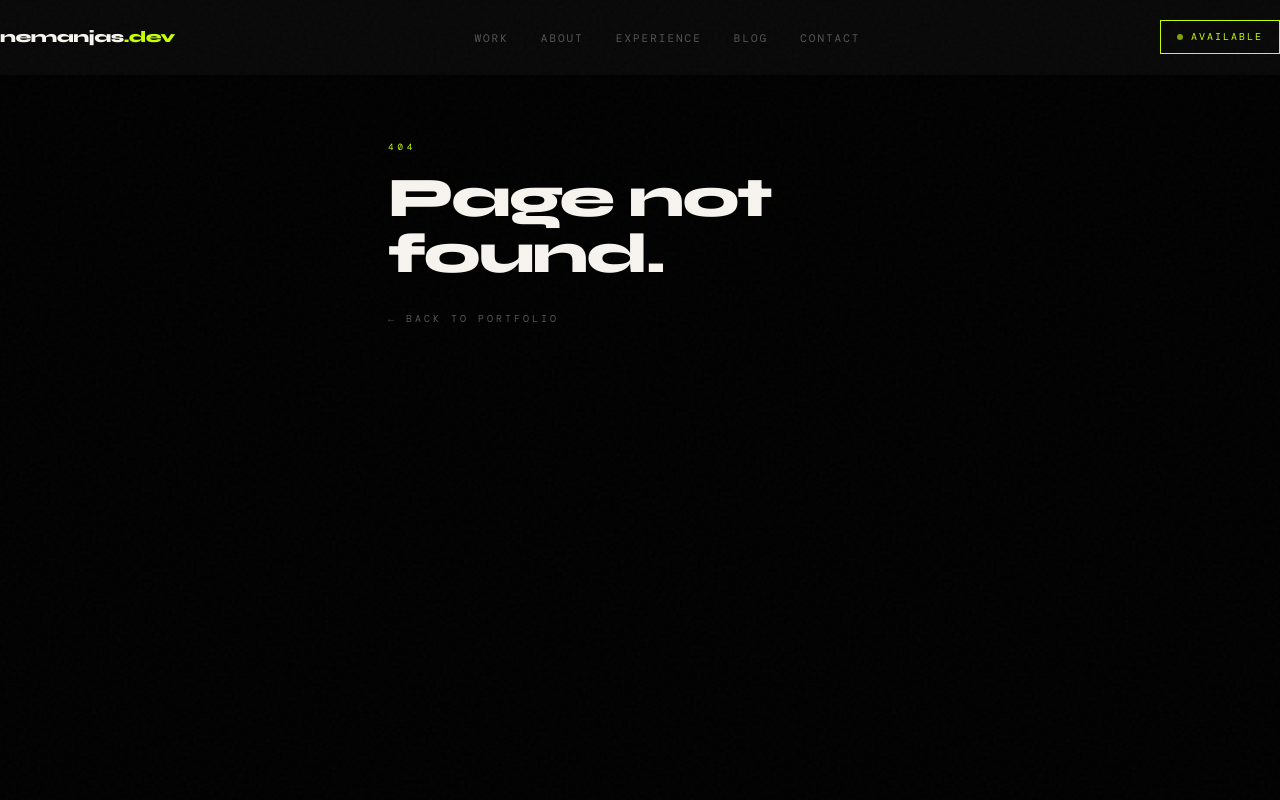
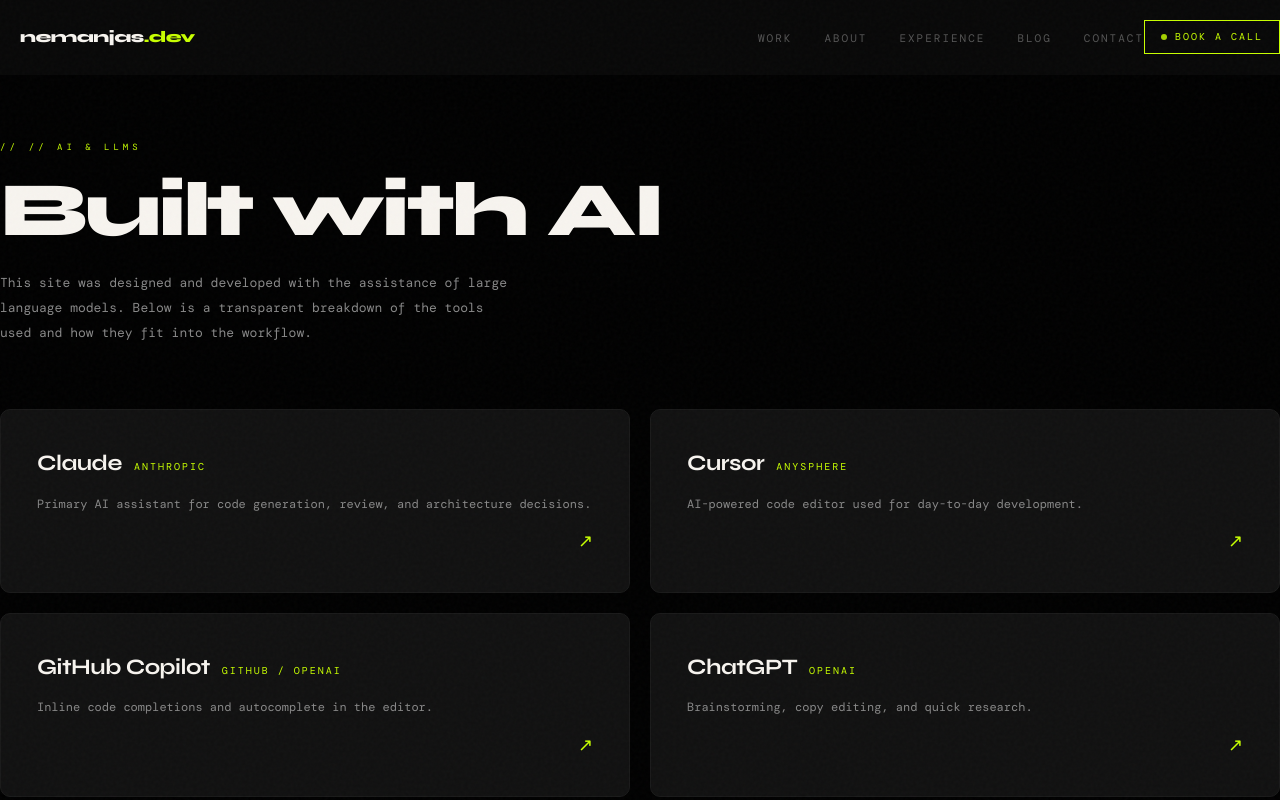
Before and after one commit to savaticnemanja/nemanjas-portfolio, a Next.js app: page /llm-info in a window 1280 px wide. Before the commit this address had no page. Shown: the top 800 px of the page. Built offline with nearby package versions, Linux system fonts and the light colour scheme; a web font is replaced by a local one.

Commit message:
checkpoint

```diff
--- a/app/globals.css
+++ b/app/globals.css
@@ -98,12 +98,14 @@
   font-size: 16px;
   letter-spacing: -0.5px;
   color: var(--white);
+  padding-left: 20px;
 }
 .nav-logo span { color: var(--lime); }
 
 .nav-links {
   display: flex;
   gap: 32px;
+  margin-left: auto;
 }
 .nav-links a {
   font-family: var(--font-mono);
@@ -299,6 +301,7 @@
   width: 100%;
   max-width: 360px;
   position: relative;
+  border-radius: 10px;
   animation: fadeUp 0.8s ease both 0.4s;
 }
 .hero-stats-card::before {
@@ -468,6 +471,7 @@
   position: relative;
   overflow: hidden;
   border: 1px solid var(--ink3);
+  border-radius: 10px;
   transition: border-color 0.3s;
   display: block;
   min-height: 500px;
@@ -738,9 +742,7 @@
    CONTACT
 ───────────────────────────────────────────── */
 .contact-section {
-  background: var(--ink2);
-  border-top: 1px solid var(--ink3);
-  border-bottom: 1px solid var(--ink3);
+  background: var(--lime);
   padding: 100px 0;
 }
 .contact-inner {
@@ -752,18 +754,25 @@
   align-items: center;
 }
 
+.contact-section .section-label {
+  color: rgba(0,0,0,0.5);
+}
+.contact-section .section-label::before {
+  color: var(--ink);
+}
+
 .contact-headline {
   font-family: var(--font-display);
   font-size: clamp(36px, 4.5vw, 64px);
   font-weight: 800;
   letter-spacing: -2px;
   line-height: 0.95;
-  color: var(--white);
+  color: var(--ink);
 }
 .contact-headline em {
   font-family: var(--font-serif);
   font-style: italic;
-  color: var(--lime);
+  color: var(--ink);
 }
 
 .contact-details { display: flex; flex-direction: column; }
@@ -773,27 +782,27 @@
   align-items: center;
   gap: 16px;
   padding: 16px 0;
-  border-bottom: 1px solid var(--ink3);
+  border-bottom: 1px solid rgba(0,0,0,0.15);
   transition: padding-left 0.2s;
 }
 .contact-row:hover { padding-left: 8px; }
-.contact-row:first-child { border-top: 1px solid var(--ink3); }
+.contact-row:first-child { border-top: 1px solid rgba(0,0,0,0.15); }
 
 .contact-row-label {
   font-family: var(--font-mono);
   font-size: 9px;
   letter-spacing: 3px;
   text-transform: uppercase;
-  color: var(--text2);
+  color: rgba(0,0,0,0.45);
   min-width: 80px;
 }
 .contact-row-value {
   font-family: var(--font-mono);
   font-size: 12px;
-  color: var(--white);
-  transition: color 0.2s;
+  color: var(--ink);
+  transition: opacity 0.2s;
 }
-.contact-row:hover .contact-row-value { color: var(--lime); }
+.contact-row:hover .contact-row-value { opacity: 0.6; }
 
 /* ─────────────────────────────────────────────
    BLOG
@@ -852,6 +861,7 @@
 .blog-card {
   background: var(--ink2);
   border: 1px solid var(--ink3);
+  border-radius: 10px;
   padding: 32px;
   display: flex;
   flex-direction: column;
@@ -930,20 +940,70 @@
    FOOTER
 ───────────────────────────────────────────── */
 .site-footer {
-  padding: 28px 0;
+  background: var(--ink2);
+  border-top: 1px solid var(--ink3);
+}
+
+.footer-cols {
+  max-width: 1400px;
+  margin: 0 auto;
+  display: grid;
+  grid-template-columns: 1.5fr 1fr 1fr 1fr;
+  gap: 60px;
+  padding: 72px 0 60px;
+  border-bottom: 1px solid var(--ink3);
+}
+
+.footer-logo {
+  font-family: var(--font-display);
+  font-weight: 800;
+  font-size: 20px;
+  letter-spacing: -0.5px;
+  color: var(--white);
+  margin-bottom: 16px;
+  display: block;
+}
+.footer-logo span { color: var(--lime); }
+
+.footer-tagline {
+  font-family: var(--font-mono);
+  font-size: 11px;
+  line-height: 1.8;
+  color: var(--text);
+  max-width: 260px;
+}
+
+.footer-col-label {
+  font-family: var(--font-mono);
+  font-size: 9px;
+  letter-spacing: 3px;
+  text-transform: uppercase;
+  color: var(--lime);
+  margin-bottom: 24px;
+}
+
+.footer-col-links {
+  display: flex;
+  flex-direction: column;
+  gap: 12px;
+}
+.footer-col-links a {
+  font-family: var(--font-mono);
+  font-size: 12px;
+  color: var(--text2);
+  transition: color 0.2s;
+}
+.footer-col-links a:hover { color: var(--white); }
+
+.footer-bottom {
+  max-width: 1400px;
+  margin: 0 auto;
+  padding: 24px 0;
   display: flex;
   align-items: center;
   justify-content: space-between;
-  border-top: 1px solid var(--ink3);
 }
-.footer-logo {
-  font-family: var(--font-display);
-  font-weight: 800;
-  font-size: 14px;
-  letter-spacing: -0.3px;
-  color: var(--white);
-}
-.footer-logo span { color: var(--lime); }
+
 .footer-copy {
   font-family: var(--font-mono);
   font-size: 10px;
@@ -951,6 +1011,7 @@
   color: var(--text2);
   text-transform: uppercase;
 }
+
 .footer-back {
   font-family: var(--font-mono);
   font-size: 10px;
@@ -963,6 +1024,124 @@
   transition: color 0.2s;
 }
 .footer-back:hover { color: var(--lime); }
+
+/* ─────────────────────────────────────────────
+   LLM INFO PAGE
+───────────────────────────────────────────── */
+.llm-info-page {
+  min-height: 100vh;
+  padding: 140px 0 100px;
+}
+
+.llm-info-inner {
+  max-width: 1400px;
+  margin: 0 auto;
+}
+
+.llm-info-header {
+  max-width: 680px;
+  margin-bottom: 64px;
+}
+
+.llm-info-title {
+  font-family: var(--font-display);
+  font-size: clamp(48px, 6vw, 96px);
+  font-weight: 800;
+  line-height: 0.95;
+  letter-spacing: -3px;
+  color: var(--white);
+  margin: 20px 0 24px;
+}
+
+.llm-info-lead {
+  font-family: var(--font-mono);
+  font-size: 13px;
+  line-height: 1.9;
+  color: var(--text);
+  max-width: 520px;
+}
+
+.llm-info-grid {
+  display: grid;
+  grid-template-columns: repeat(2, 1fr);
+  gap: 1.25rem;
+  margin-bottom: 64px;
+}
+
+.llm-tool-card {
+  background: var(--ink2);
+  border: 1px solid var(--ink3);
+  border-radius: 10px;
+  padding: 36px;
+  display: flex;
+  flex-direction: column;
+  gap: 12px;
+  position: relative;
+  transition: border-color 0.2s, background 0.2s;
+  text-decoration: none;
+}
+.llm-tool-card:hover {
+  border-color: var(--lime);
+  background: var(--ink3);
+}
+
+.llm-tool-top {
+  display: flex;
+  align-items: baseline;
+  gap: 12px;
+}
+
+.llm-tool-name {
+  font-family: var(--font-display);
+  font-size: 22px;
+  font-weight: 700;
+  color: var(--white);
+  letter-spacing: -0.5px;
+}
+
+.llm-tool-by {
+  font-family: var(--font-mono);
+  font-size: 10px;
+  letter-spacing: 2px;
+  text-transform: uppercase;
+  color: var(--lime);
+}
+
+.llm-tool-use {
+  font-family: var(--font-mono);
+  font-size: 12px;
+  line-height: 1.8;
+  color: var(--text);
+  flex: 1;
+}
+
+.llm-tool-arrow {
+  font-size: 18px;
+  color: var(--lime);
+  align-self: flex-end;
+  transition: transform 0.2s;
+}
+.llm-tool-card:hover .llm-tool-arrow { transform: translate(3px, -3px); }
+
+.llm-info-note {
+  border-top: 1px solid var(--ink3);
+  padding-top: 48px;
+  max-width: 600px;
+}
+.llm-info-note p {
+  font-family: var(--font-mono);
+  font-size: 12px;
+  line-height: 1.9;
+  color: var(--text);
+  margin-top: 16px;
+}
+
+@media (max-width: 768px) {
+  .llm-info-page { padding: 120px 12px 80px; }
+  .llm-info-inner { padding: 0; }
+  .llm-info-grid { grid-template-columns: 1fr; }
+  .llm-info-title { letter-spacing: -2px; }
+}
 
 /* ─────────────────────────────────────────────
    BLOG ARTICLE PAGE
@@ -1150,12 +1329,13 @@
     gap: 40px;
   }
 
-  .site-footer {
-    padding: 20px 12px;
-    flex-wrap: wrap;
-    gap: 12px;
+  .footer-cols {
+    grid-template-columns: 1fr;
+    gap: 40px;
+    padding: 48px 12px 40px;
   }
-  .footer-copy { order: 3; width: 100%; text-align: center; }
+  .footer-bottom { padding: 20px 12px; }
+  .footer-copy { width: 100%; }
 
   .blog-grid { grid-template-columns: 1fr; }
   .blog-search-input { width: 100%; }
--- /dev/null
+++ b/app/llm-info/page.jsx
@@ -0,0 +1,75 @@
+export const metadata = {
+  title: 'LLM Info · nemanjas.dev',
+  description: 'Information about AI tools and LLMs used in this portfolio.',
+}
+
+const tools = [
+  {
+    name: 'Claude',
+    by: 'Anthropic',
+    href: 'https://claude.ai',
+    use: 'Primary AI assistant for code generation, review, and architecture decisions.',
+  },
+  {
+    name: 'Cursor',
+    by: 'Anysphere',
+    href: 'https://cursor.com',
+    use: 'AI-powered code editor used for day-to-day development.',
+  },
+  {
+    name: 'GitHub Copilot',
+    by: 'GitHub / OpenAI',
+    href: 'https://github.com/features/copilot',
+    use: 'Inline code completions and autocomplete in the editor.',
+  },
+  {
+    name: 'ChatGPT',
+    by: 'OpenAI',
+    href: 'https://openai.com',
+    use: 'Brainstorming, copy editing, and quick research.',
+  },
+]
+
+export default function LlmInfoPage() {
+  return (
+    <main className="llm-info-page">
+      <div className="llm-info-inner">
+        <div className="llm-info-header">
+          <div className="section-label">// AI &amp; LLMs</div>
+          <h1 className="llm-info-title">Built with AI</h1>
+          <p className="llm-info-lead">
+            This site was designed and developed with the assistance of large language models.
+            Below is a transparent breakdown of the tools used and how they fit into the workflow.
+          </p>
+        </div>
+
+        <div className="llm-info-grid">
+          {tools.map((tool) => (
+            <a
+              key={tool.name}
+              href={tool.href}
+              target="_blank"
+              rel="noreferrer"
+              className="llm-tool-card"
+            >
+              <div className="llm-tool-top">
+                <span className="llm-tool-name">{tool.name}</span>
+                <span className="llm-tool-by">{tool.by}</span>
+              </div>
+              <p className="llm-tool-use">{tool.use}</p>
+              <span className="llm-tool-arrow">↗</span>
+            </a>
+          ))}
+        </div>
+
+        <div className="llm-info-note">
+          <span className="section-label">// Note</span>
+          <p>
+            All content, decisions, and final implementations are reviewed and owned by the developer.
+            AI is used as a tool to move faster — not as a replacement for engineering judgement.
+          </p>
+        </div>
+      </div>
+    </main>
+  )
+}
--- a/components/Nav.jsx
+++ b/components/Nav.jsx
@@ -22,7 +22,7 @@
         <li><a href="#blog">Blog</a></li>
         <li><a href="#contact">Contact</a></li>
       </ul>
-      <a href="#contact" className="nav-cta">Available</a>
+      <a href="#contact" className="nav-cta">Book a Call</a>
     </nav>
   )
 }
```
Also changed, not shown: components/PortfolioShell.jsx (+41 -3 lines).
